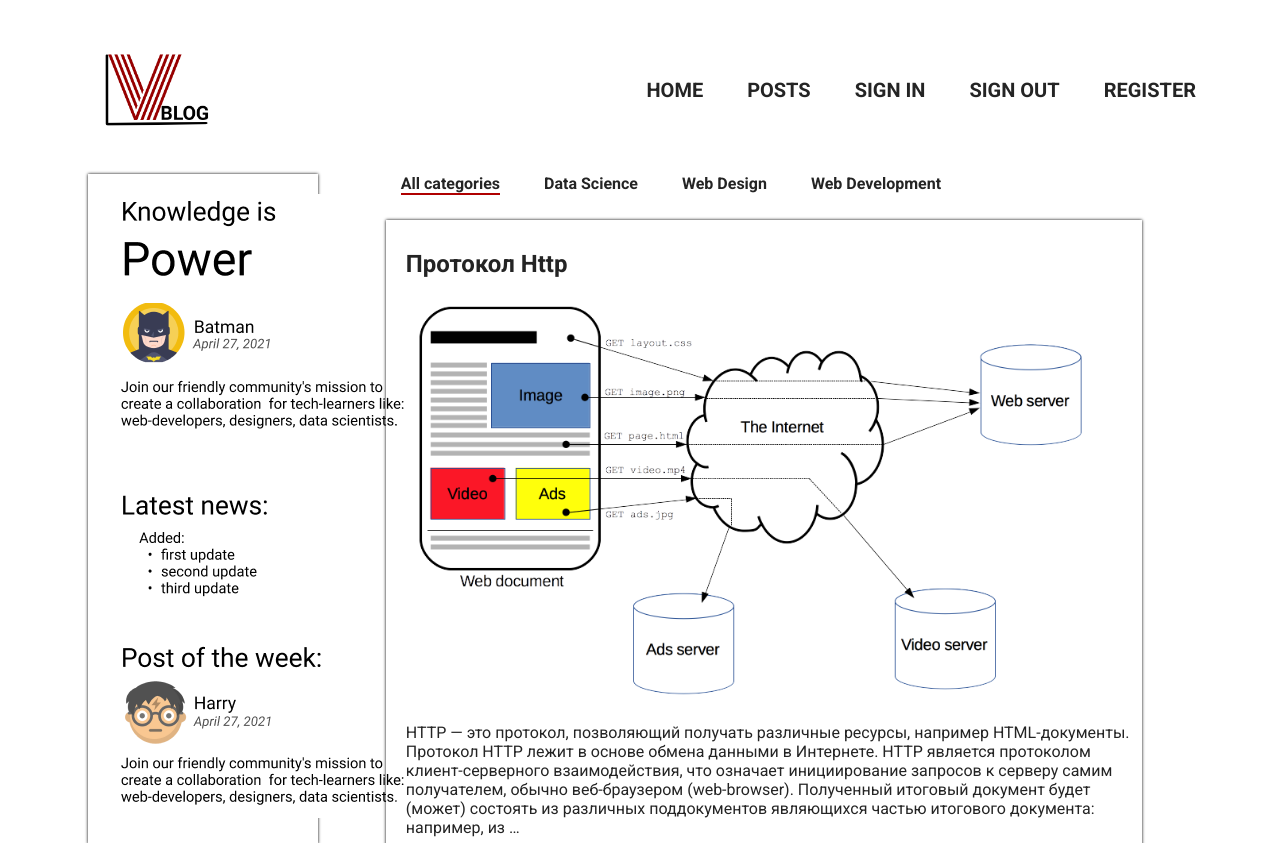
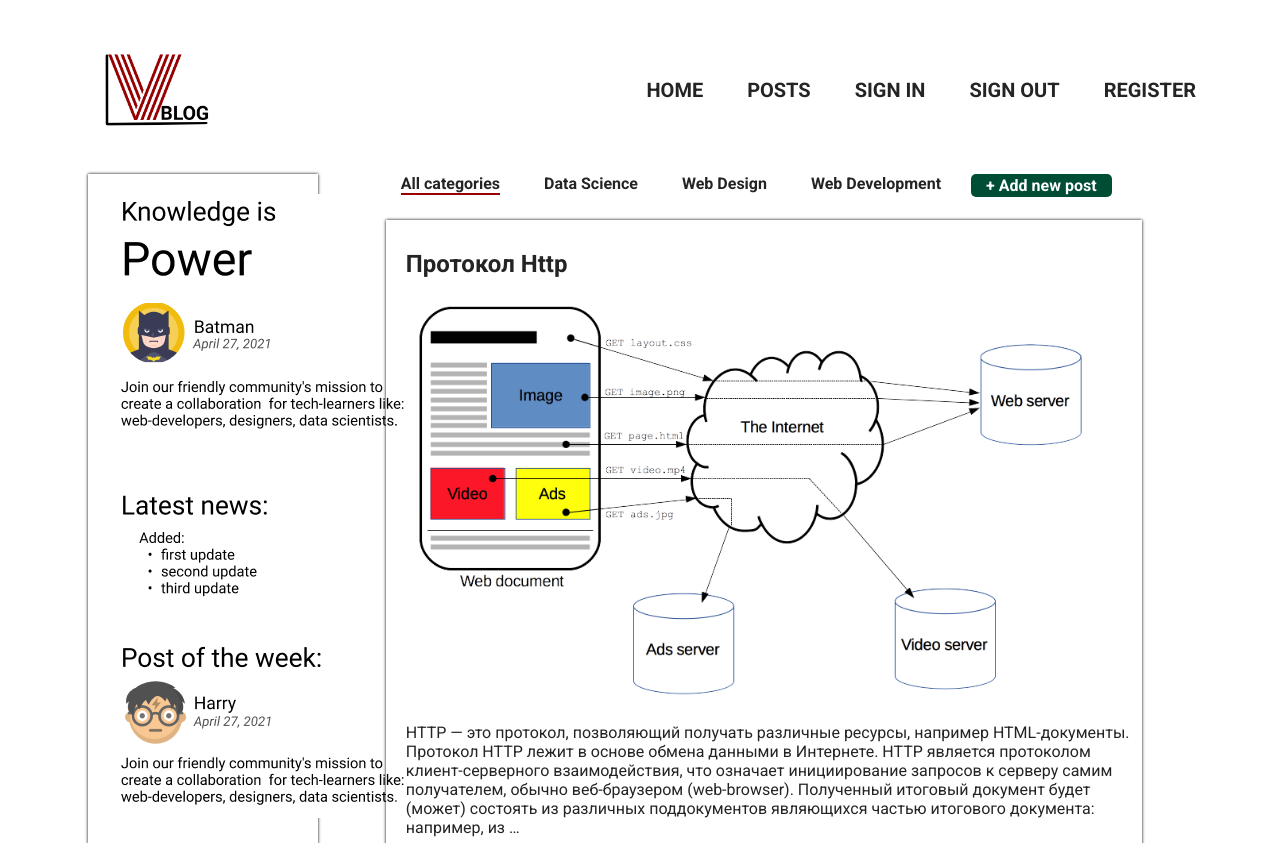
Before and after one commit to BogdanovBA/VBlog, a Django app: page /posts/ in a window 1280 px wide. Shown: the top 843 px of the page. Run offline with Django 3.2, Linux system fonts and the light colour scheme; data comes from the database, SQL or seed files in the repository.

Commit message:
Added test forms

```diff
--- a/vblog/InfoBlog/static/InfoBlog/css/base.css
+++ b/vblog/InfoBlog/static/InfoBlog/css/base.css
@@ -6,6 +6,15 @@ body {
     font-family: 'Roboto', sans-serif;
     font-weight: normal;
     list-style-type: none;
+}
+
+button {
+  padding: 0;
+  border: none;
+  font: inherit;
+  color: inherit;
+  background-color: transparent;
+  cursor: pointer;
 }
 
 a, a:visited, a:active {
@@ -99,6 +108,9 @@ main {
 
 .category {
     font-weight: bold;
+    display: flex;
+    justify-content: space-between;
+    max-width: 90%;
 }
 
 .category li {
@@ -109,13 +121,29 @@ main {
 }
 
 .selected {
-    border-bottom: 2px solid #AF0000;
+    border-bottom: 2px solid #980000;
 }
 
 .post_image {
     max-width: 95%;
 }
 
+.add_post a{
+    color: white;
+}
+
+.add_button {
+    background-color: #004D36;
+    padding: 2px 15px;
+    border-radius: 5px;
+}
+
+.add {
+    color: white;
+    background-color: #004D36;
+    padding: 5px 12px;
+    border-radius: 5px;
+}
 
 /* @media screen and (max-width: 1400px) {
     .green, .red, .menu {
--- a/vblog/InfoBlog/templates/InfoBlog/base.html
+++ b/vblog/InfoBlog/templates/InfoBlog/base.html
@@ -42,14 +42,24 @@
             <div class="posts_block">
 
                 <div class="category">
+                    <div>
                     {% if category_selected == 0 %}
-		                <li class="selected">All categories</li>
+                        <li class="selected">All categories</li>
                     {% else %}
                             <li><a href="{% url 'posts' %}">All categories</a></li>
                     {% endif %}
 
-                    {% show_categories 'category_name' category_selected %}
+                        {% show_categories 'category_name' category_selected %}
+                    </div>
+
+                    <div class="add_post">
+
+                        <a href="{% url 'add_post' %}"><button class="add_button">+ Add new post</button></a>
+
+                    </div>
+
                 </div>
+
 
                 {% block content %}{% endblock %}
 
--- a/vblog/InfoBlog/templates/InfoBlog/post.html
+++ b/vblog/InfoBlog/templates/InfoBlog/post.html
@@ -1,12 +1,11 @@
 {% extends 'InfoBlog/base.html' %}
 {% load static %}
 
+
 {% block content %}
-
     {% if post.post_image %}
         <p><img src="{{ post.post_image.url }}" alt="Post image"></p>
     {% endif %}
 
     {{ post.content|linebreaks }}
-
 {% endblock %}
--- a/vblog/InfoBlog/templates/InfoBlog/posts_page.html
+++ b/vblog/InfoBlog/templates/InfoBlog/posts_page.html
@@ -10,6 +10,7 @@
         </div>
     </div>
 {% endblock %}
+
 
 {% block content %}
     {% for p in posts %}
--- a/vblog/InfoBlog/urls.py
+++ b/vblog/InfoBlog/urls.py
@@ -6,5 +6,6 @@ urlpatterns = [
     path('home/', index, name='home'),
     path('posts/', all_posts, name='posts'),
     path('posts/<slug:post_slug>', show_post, name='post'),
+    path('add_post/', add_post, name='add_post'),
     path('category/<slug:cat_slug>', show_category, name='category'),
 ]
--- a/vblog/InfoBlog/views.py
+++ b/vblog/InfoBlog/views.py
@@ -1,5 +1,7 @@
 from django.shortcuts import render, redirect, get_object_or_404
 from django.http import HttpResponse, HttpResponseNotFound, HttpResponseNotAllowed, Http404
+
+from InfoBlog.forms import *
 from InfoBlog.models import Posts, Category
 
 
@@ -42,6 +44,11 @@ def show_post(request, post_slug):
     return render(request, 'InfoBlog/post.html', context=context)
 
 
+def add_post(request):
+    form = AddPostForm()
+    return render(request, 'InfoBlog/add_post.html', {'form': form})
+
+
 def page_not_found(request, exception):
     return HttpResponseNotFound('<h1>Страница не найдена</h1>')
 
```
Also changed, not shown: vblog/InfoBlog/forms.py (added, +9 -0 lines), vblog/InfoBlog/templates/InfoBlog/add_post.html (added, +13 -0 lines).
